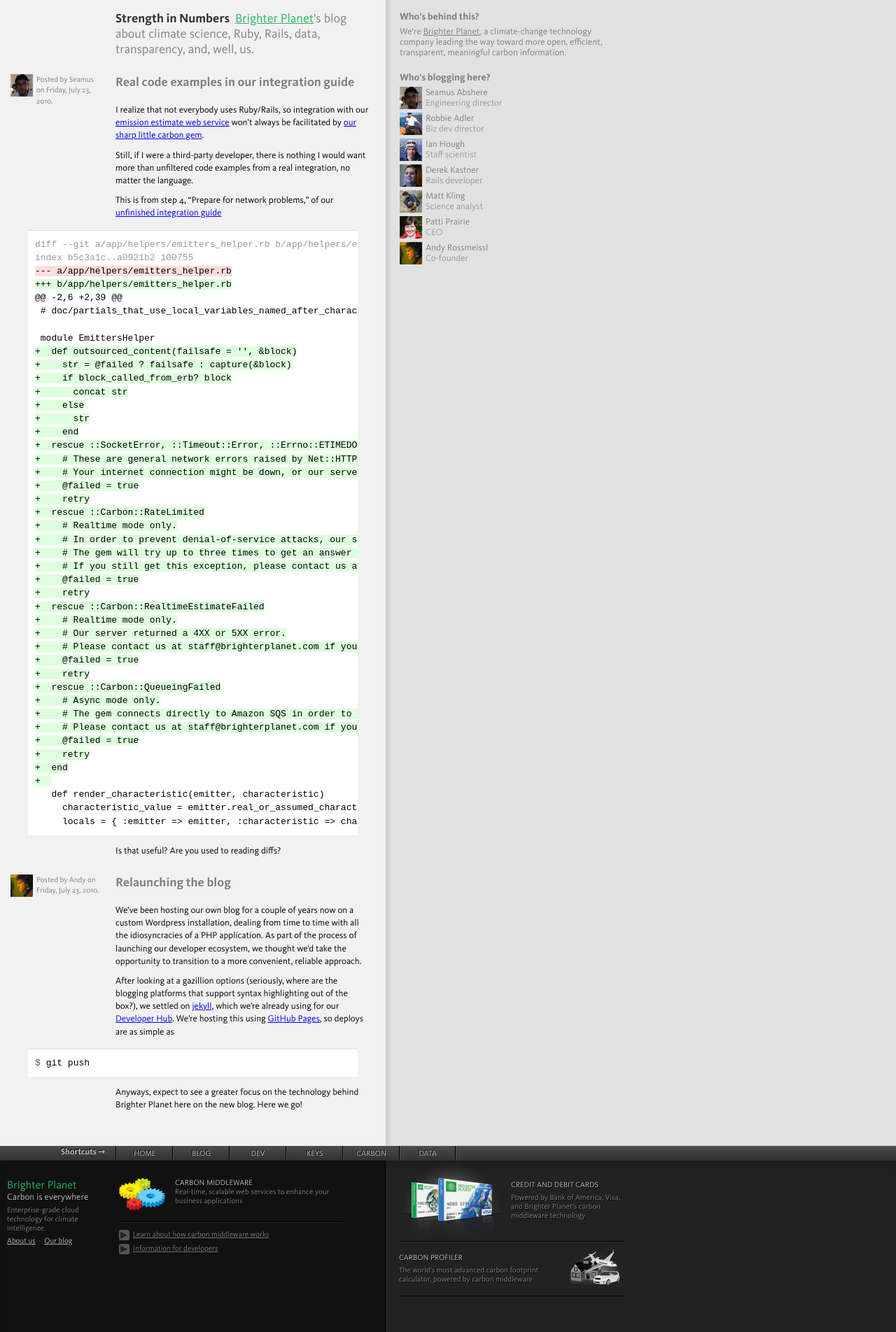
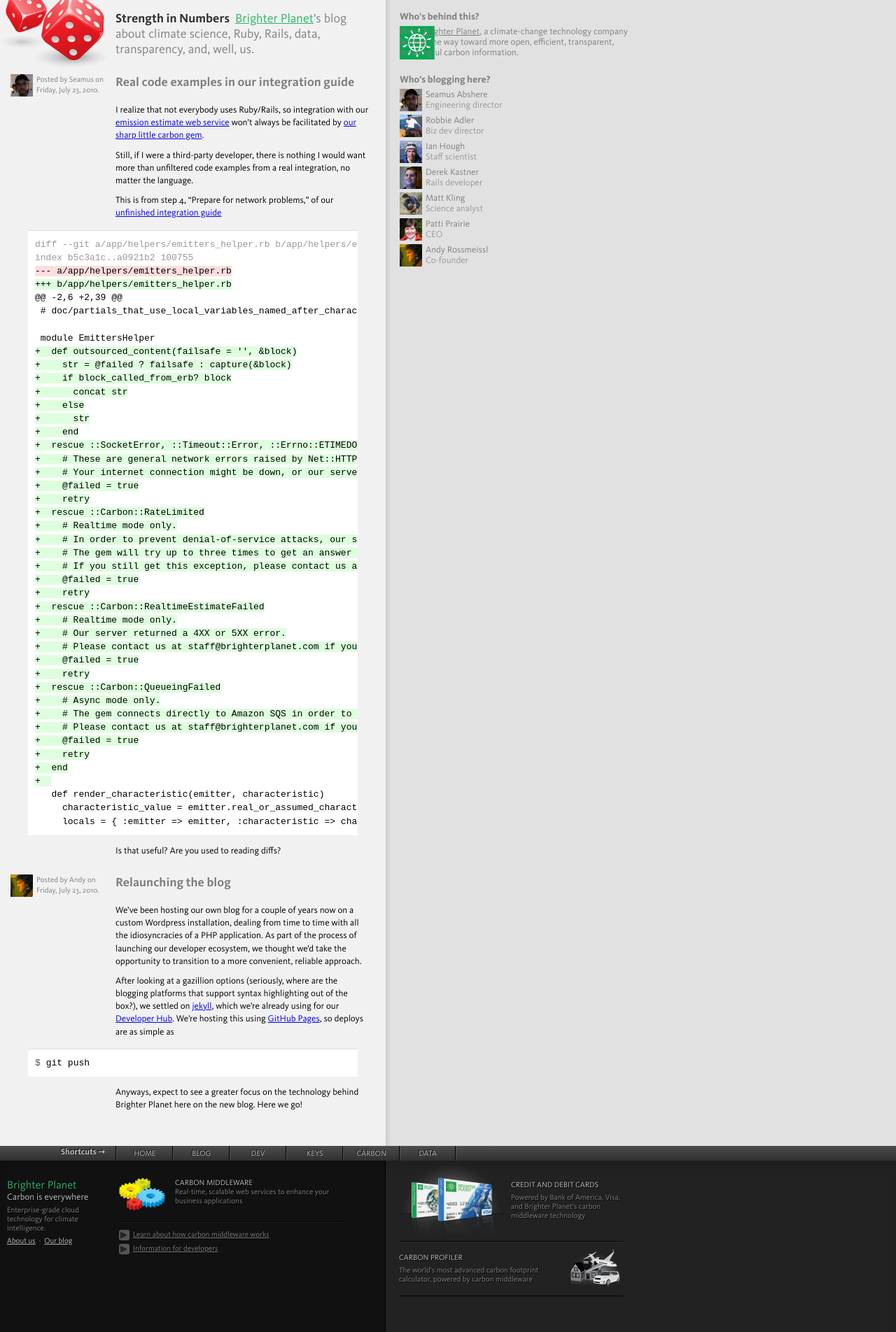
Before and after one commit to faradayio/numbers, a Jekyll site: the page built from index.html, in a window 1280 px wide. Shown: the whole page at 70% size. Built offline with Jekyll 4.4.1, drawn with Linux system fonts in a browser that asks for light colours; some web fonts are replaced.

Commit message:
Dice, radiant Earth, etc.

```diff
--- a/_layouts/default.html
+++ b/_layouts/default.html
@@ -20,7 +20,7 @@
   </div>
   <div id="aux">
     <h3>Who's behind this?</h3>
-    <p>We're <a href="http://brighterplanet.com">Brighter Planet</a>, a climate-change technology company leading the way toward more open, efficient, transparent, meaningful carbon information.</p>
+    <p id="behind">We're <a href="http://brighterplanet.com">Brighter Planet</a>, a climate-change technology company leading the way toward more open, efficient, transparent, meaningful carbon information.</p>
     <h3>Who's blogging here?</h3>
     <ol class="authors">
       <li class="seamus"><strong>Seamus Abshere</strong> Engineering director</li>
@@ -32,6 +32,7 @@
       <li class="andy"><strong>Andy Rossmeissl</strong> Co-founder</li>
     </ol>
   </div>
+  <div id="dice"></div>
 </div>
 {% include footer.html %}
 </body>
--- a/stylesheets/application.css
+++ b/stylesheets/application.css
@@ -4,7 +4,7 @@
 }
 
 #head {
-  margin: 0 0 0 150px;
+  padding: 0 0 0 150px;
 }
 
 #content h1 {
@@ -46,7 +46,7 @@
 ol.posts li p.meta {
   margin: 0;
   float: left;
-  width: 93px;
+  width: 98px;
   padding: 0 0 0 37px;
   font-size: 11px;
   min-height: 32px;
@@ -68,7 +68,7 @@
 
 #aux {
   float: left;
-  width: 300px;
+  width: 350px;
   padding: 0 0 0 20px;
 }
 
@@ -108,3 +108,18 @@
   font-weight: normal;
   color: gray;
 }
+
+#behind {
+  background: url(images/radiant_earth.png) no-repeat;
+  opadding: 2px 0 0 57px;
+  min-height: 48px;
+}
+
+#dice {
+  background: url(images/dice.png) no-repeat -2px -15px;
+  width: 165px;
+  height: 100px;
+  position: absolute;
+  top: 0;
+  left: 0;
+}
```
Also changed, not shown: stylesheets/images/dice.png (added), stylesheets/images/radiant_earth.png (added).
